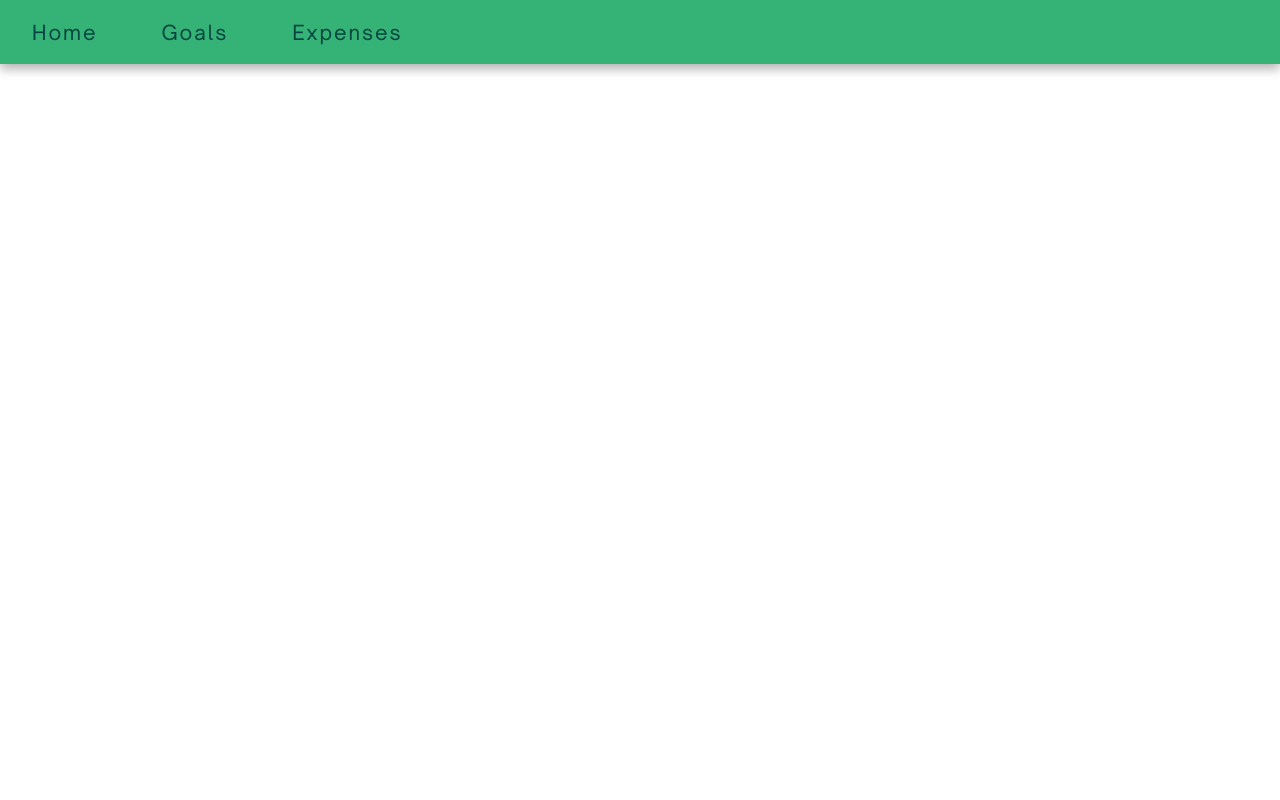
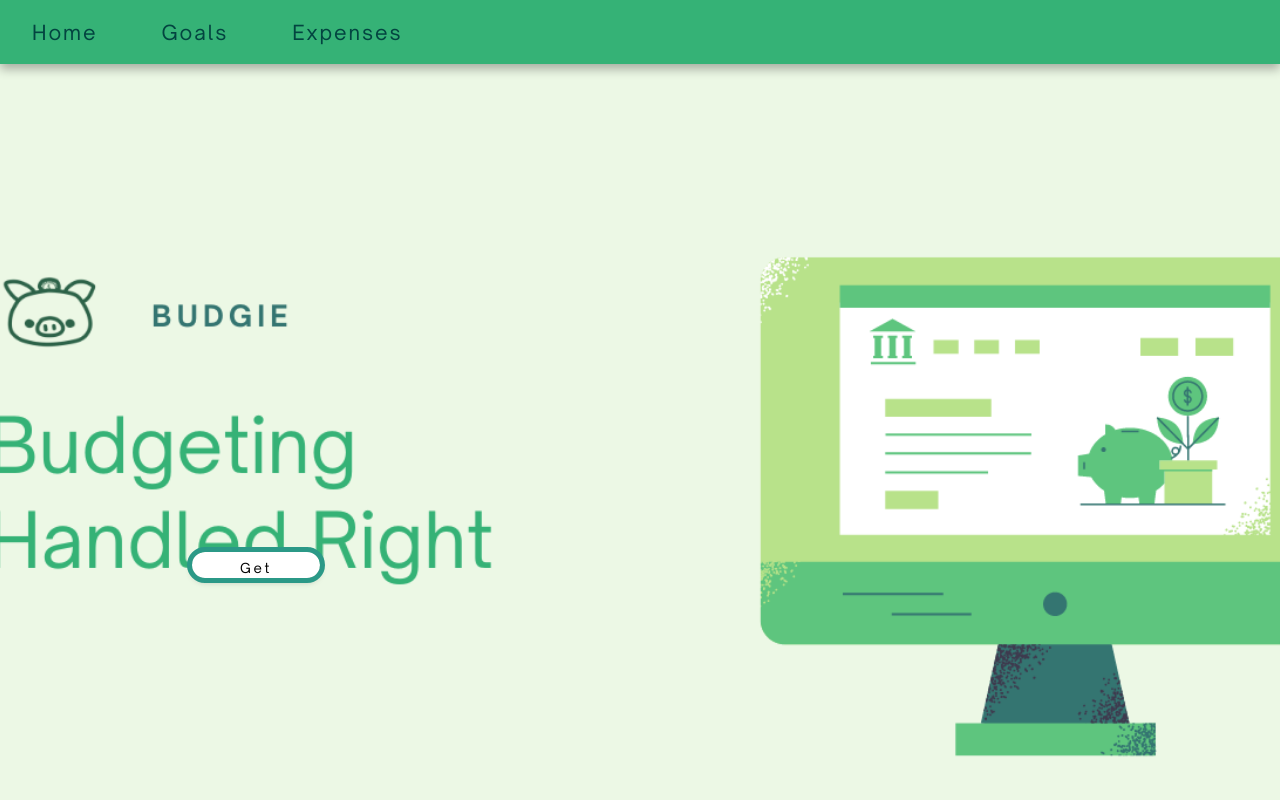
Before and after one commit to vincetrain/budgie, a React (Create React App) app: page / in a window 1280 px wide. Shown: the top 800 px of the page. Built offline with nearby package versions, Linux system fonts and the light colour scheme.

Commit message:
edwin save it

```diff
--- a/src/Pages/Home.jsx
+++ b/src/Pages/Home.jsx
@@ -1,10 +1,12 @@
-
+import "./Home.scss";
+import bg from "../Components/Landing Page Background.png";
 
 function Home() {
 
 	return (
-		<div>
+		<div className = "pageContainer">
 
+			<button id = "addBtn">Get Started</button>
 		</div>
 	);
 }
--- a/src/Pages/Home.scss
+++ b/src/Pages/Home.scss
@@ -0,0 +1,28 @@
+.pageContainer {
+    background-image: url("../Components/Landing Page Background.png");
+    background-position: top;
+    background-position-y: 60%;
+    height: 900px;
+    background-size: cover;
+
+}
+
+#addBtn{
+    font-family: "OpenSauce";
+    letter-spacing: 0.2em;
+    padding: 1vh 1vw;
+
+    background-color: white;
+    box-shadow: 0px 3px 7px rgb(0 0 0 / 30%);
+
+    border-radius: 15px;
+    outline: 5px solid #2B9987;
+
+    border: none;
+    overflow: hidden;
+    top: 68%;
+    left: 15%;
+    position: absolute;
+    opacity: 1.0;
+
+}
```
Also changed, not shown: src/Components/Landing Page Background.png (added).
